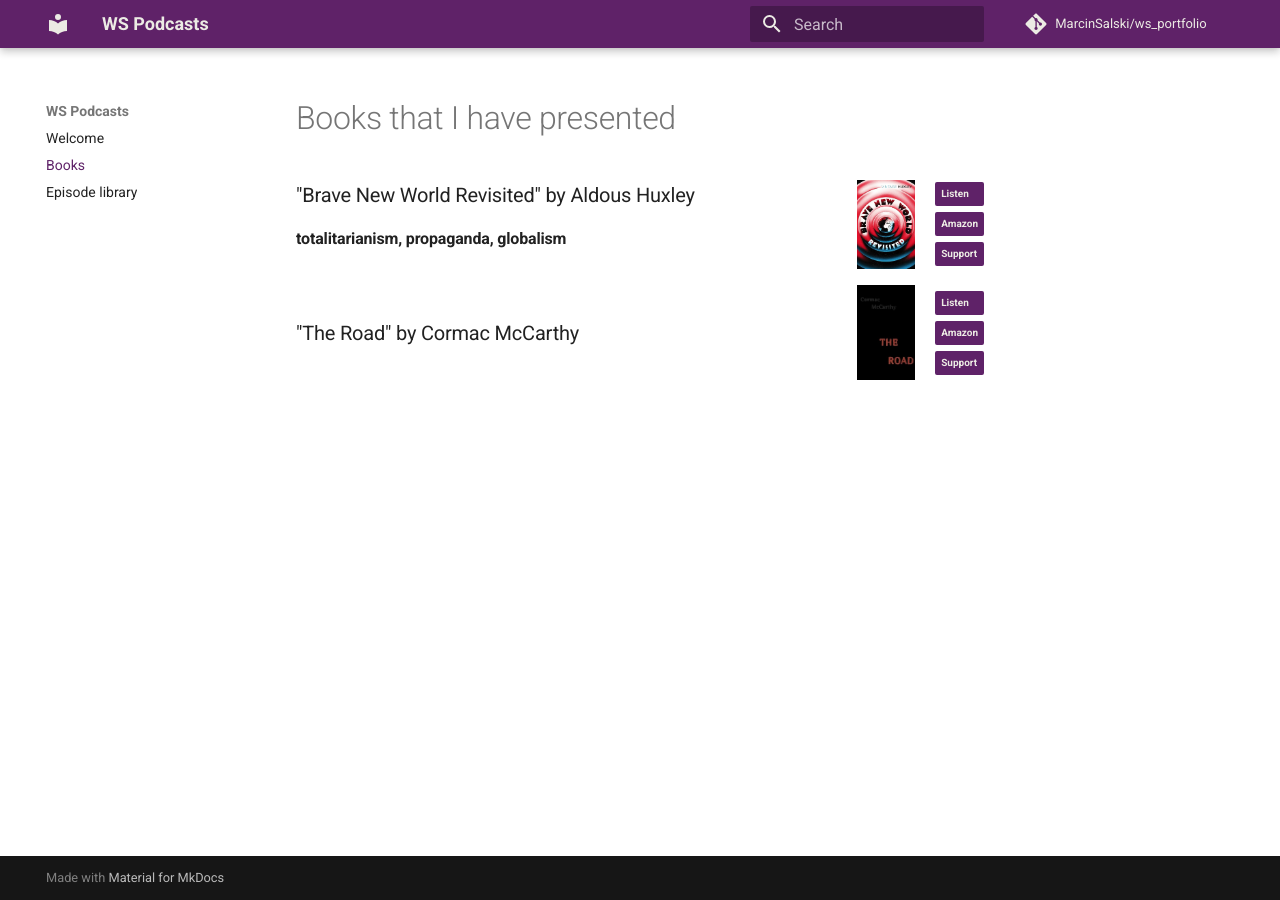
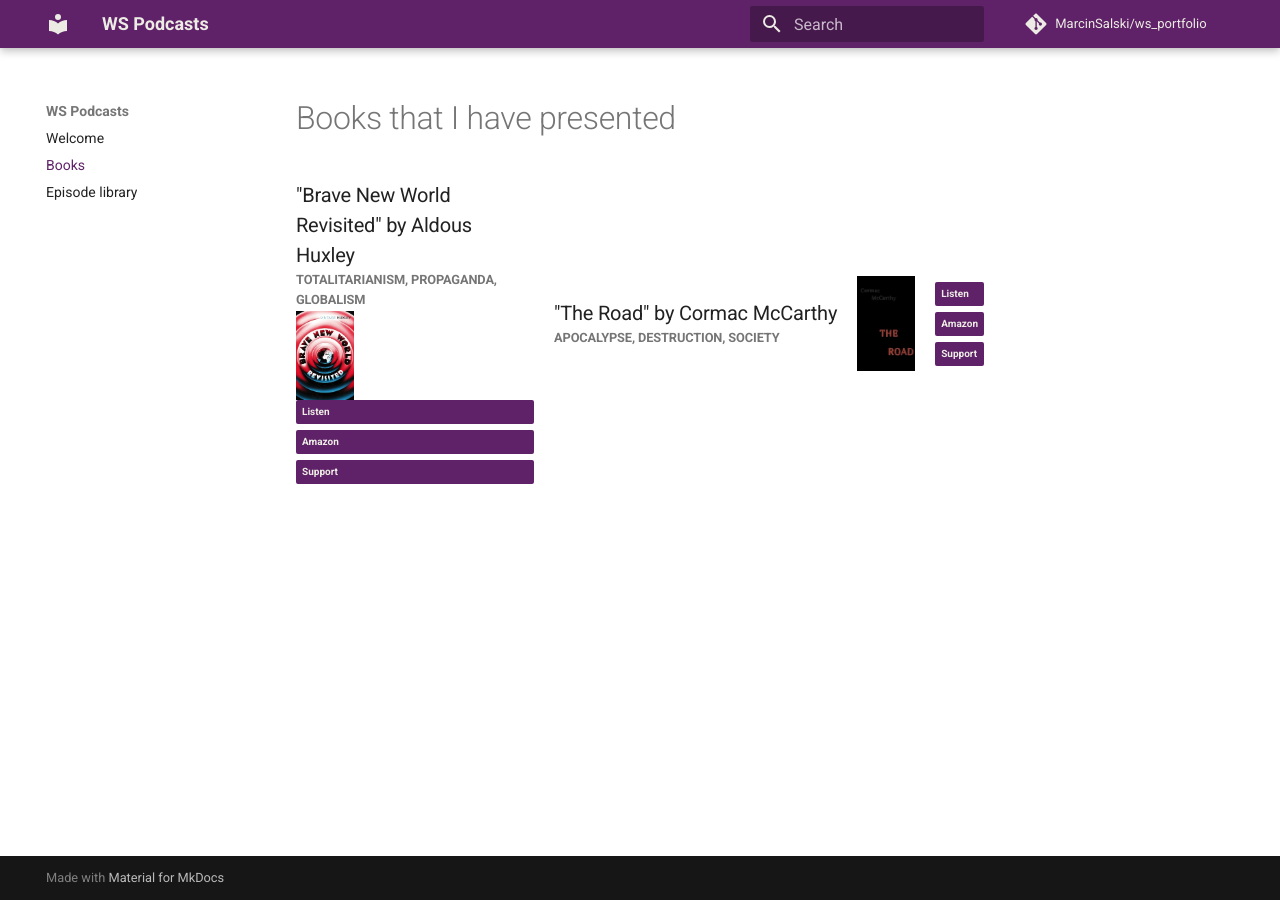
Before and after one commit to MarcinSalski/ws_portfolio, an MkDocs documentation site: the page built from docs/Books/index.md, in a window 1280 px wide. Built offline with MkDocs 1.6.1 and Material for MkDocs 9.7.7, drawn with Linux system fonts in a browser that asks for light colours; comment, search, counter and statistics services are not loaded; some of the changed lines change nothing that is shown.

Commit message:
keywords

```diff
--- a/docs/Books/index.md
+++ b/docs/Books/index.md
@@ -5,7 +5,7 @@
   <!-- Lewa kolumna: tytuł -->
   <div style="flex: 1;">
     <h3 style="margin: 0;">"Brave New World Revisited" by Aldous Huxley</h3>
-    <h4 style="marcin: 0;">totalitarianism, propaganda, globalism</h4>
+    <h5 style="margin: 0;">totalitarianism, propaganda, globalism</h5
   </div>
 
   <!-- Środkowa kolumna: okładka -->
@@ -46,6 +46,7 @@
   <!-- Lewa kolumna: tytuł -->
   <div style="flex: 1;">
     <h3 style="margin: 0;">"The Road" by Cormac McCarthy</h3>
+    <h5 style="margin: 0;">apocalypse, destruction, society</h5>
   </div>
 
   <!-- Środkowa kolumna: okładka -->
```
